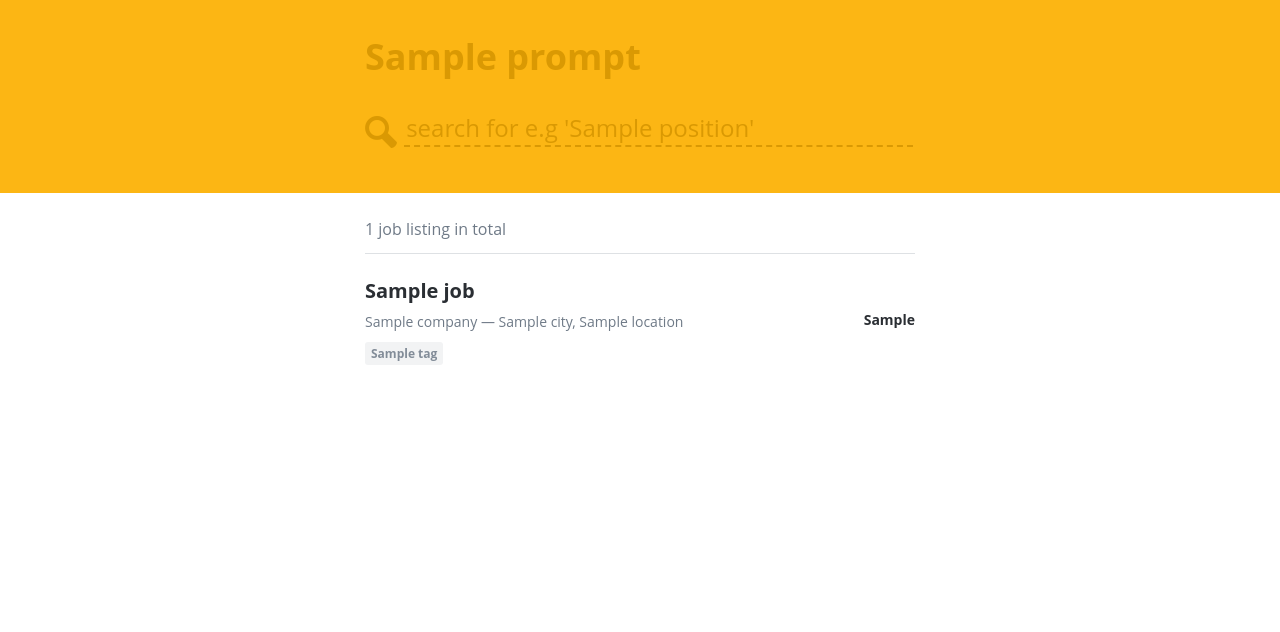
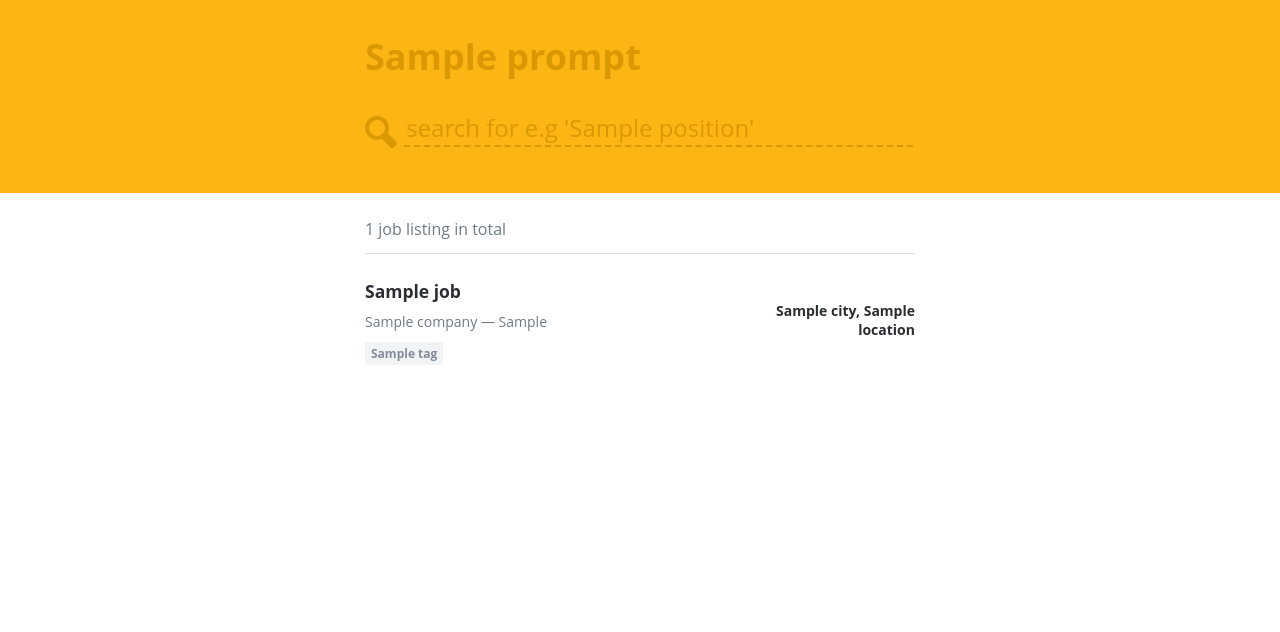
Before and after one commit to hackcyprus/jobber, a Python web app: template jobber/templates/index.html in a window 1280 px wide. Shown: the part 56-688 px from the top of the page. Run offline with Jinja, Linux system fonts and the light colour scheme; the template is opened without the code that fills it: most values are stand-ins (such as "Sample title", 1, 10 or a date in 2020); some libraries are stand-ins or nearby versions.

Commit message:
Make location more prominent in search results

```diff
--- a/jobber/static/less/page-search-results.less
+++ b/jobber/static/less/page-search-results.less
@@ -30,7 +30,7 @@
             border-top: 1px solid @rule;
 
             &.left {
-                width: 80%;
+                width: 70%;
 
                 div.tags {
                     margin-top: 10px;
@@ -38,7 +38,7 @@
             }
 
             &.right {
-                width: 20%;
+                width: 30%;
                 text-align: right;
                 vertical-align: middle;
             }
@@ -48,12 +48,13 @@
                 margin: 0 0 7px 0;
                 font-size: 1.25em;
 
-                &.job-type {
+                &.location {
                     font-size: 0.875em;
                 }
 
                 a {
                     color: @header;
+                    font-size: 0.875em;
                 }
             }
 
--- a/jobber/templates/index.html
+++ b/jobber/templates/index.html
@@ -36,12 +36,12 @@
             </h4>
             <p class="details">
               {{ job.company.name }} &mdash;
-              {{ job.location.city }}, {{ job.location.country_name }}
+              {{ job.human_job_type }}
             </p>
             {{ tags(job) }}
           </td>
           <td class="right">
-              <h4 class="job-type">{{ job.human_job_type }}</h4>
+              <h4 class="location">{{ job.location.city }}, {{ job.location.country_name }}</h4>
               <p class="added">{{ job.created.humanize() }}</p>
           </td>
         </tr>
```
Also changed, not shown: jobber/static/css/main.css.
